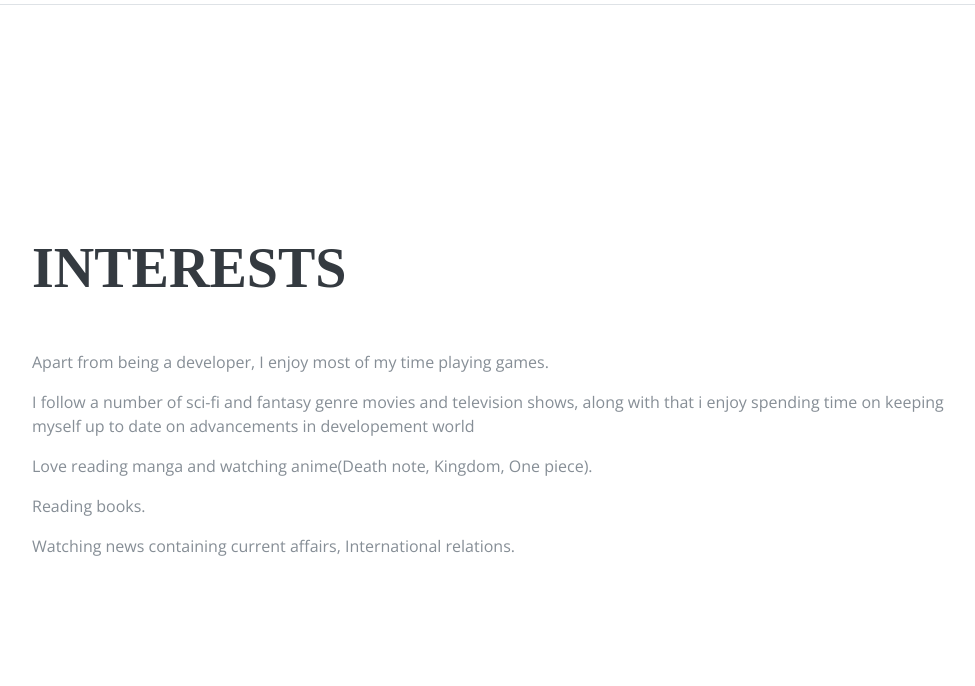
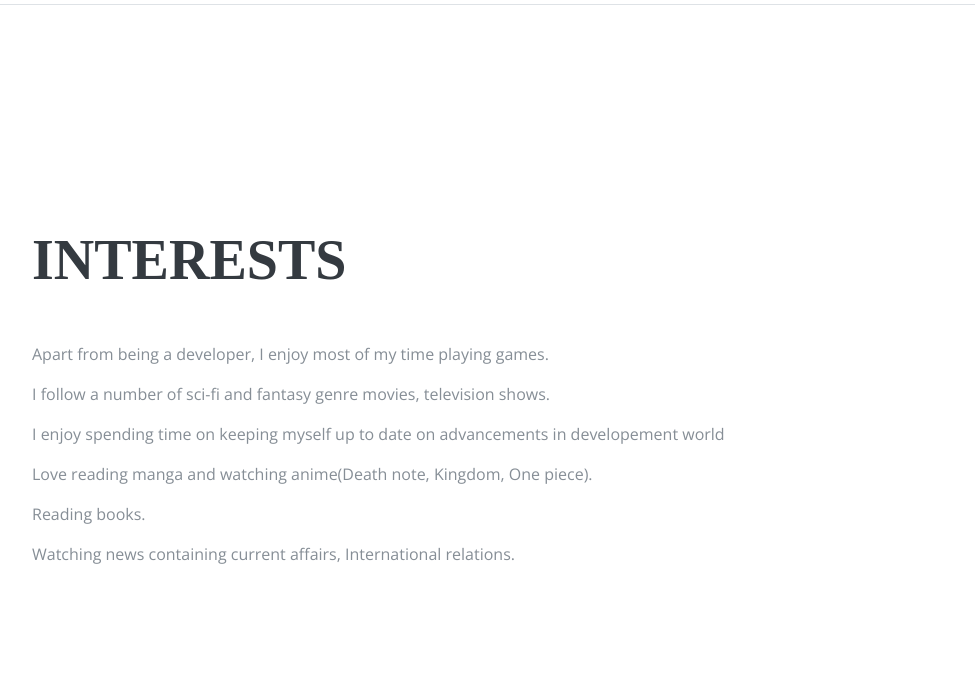
Before and after one commit to ramanjaneyalu/My_portfolio, a Flask app: page / in a window 1280 px wide. Shown: the part 3195-3881 px from the top of the page, without its empty margins (288-1263 px from the left). Run offline with Flask 2, Linux system fonts and the light colour scheme; some libraries are stand-ins or nearby versions; some web fonts are replaced.

Commit message:
changes to interests

```diff
--- a/templates/home.html
+++ b/templates/home.html
@@ -242,8 +242,8 @@
         <div class="my-auto">
           <h2 class="mb-5">Interests</h2>
           <p>Apart from being a developer, I enjoy most of my time playing games.</p>
-          <p>I follow a number of sci-fi and fantasy genre movies and television shows, along with that i enjoy spending time on keeping myself up to date on advancements in developement world</p>
-
+          <p>I follow a number of sci-fi and fantasy genre movies, television shows.</p>
+          <P>I enjoy spending time on keeping myself up to date on advancements in developement world</P>
           <p>Love reading manga and watching anime(Death note, Kingdom, One piece).</p>
           <p>Reading books.</p>
           <p>Watching news containing current affairs, International relations.</p>
```
